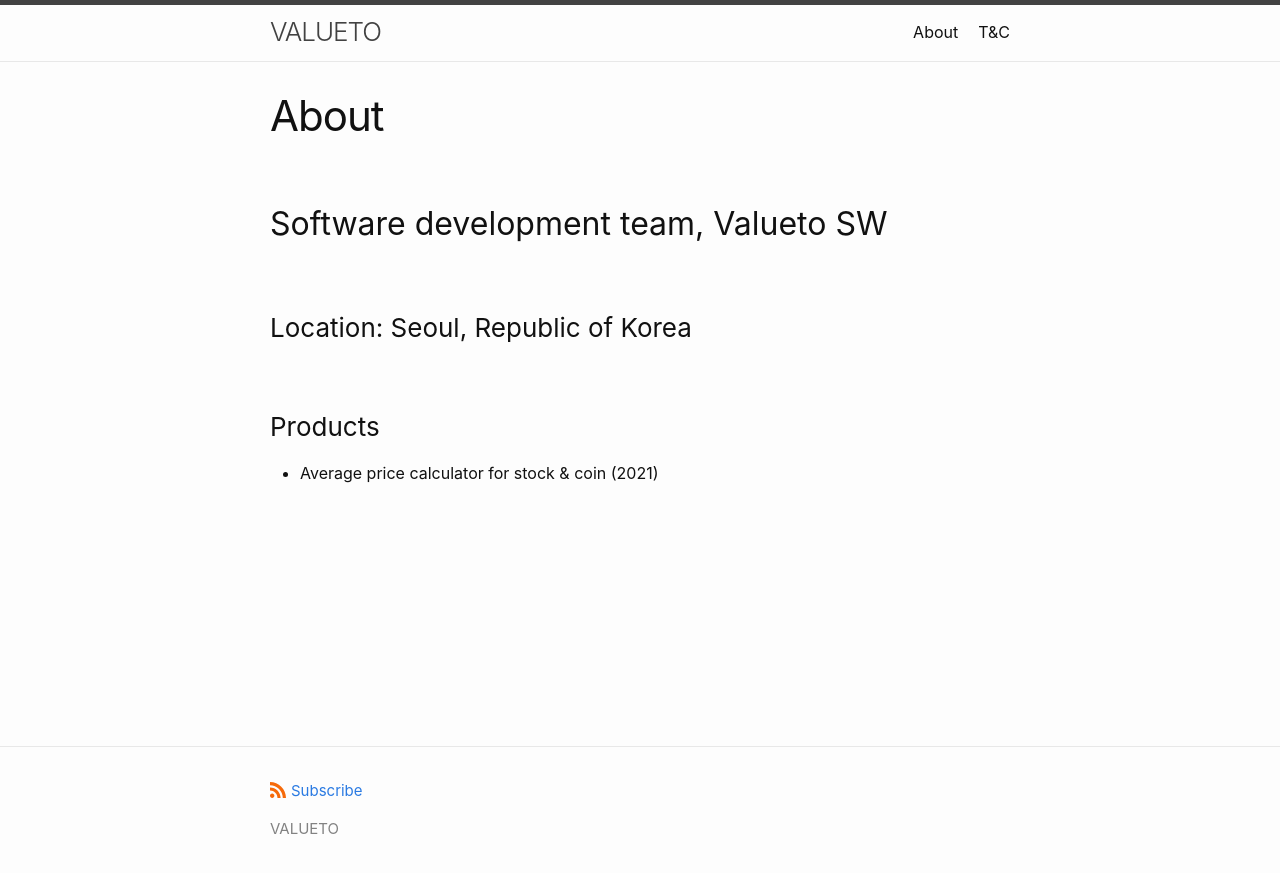
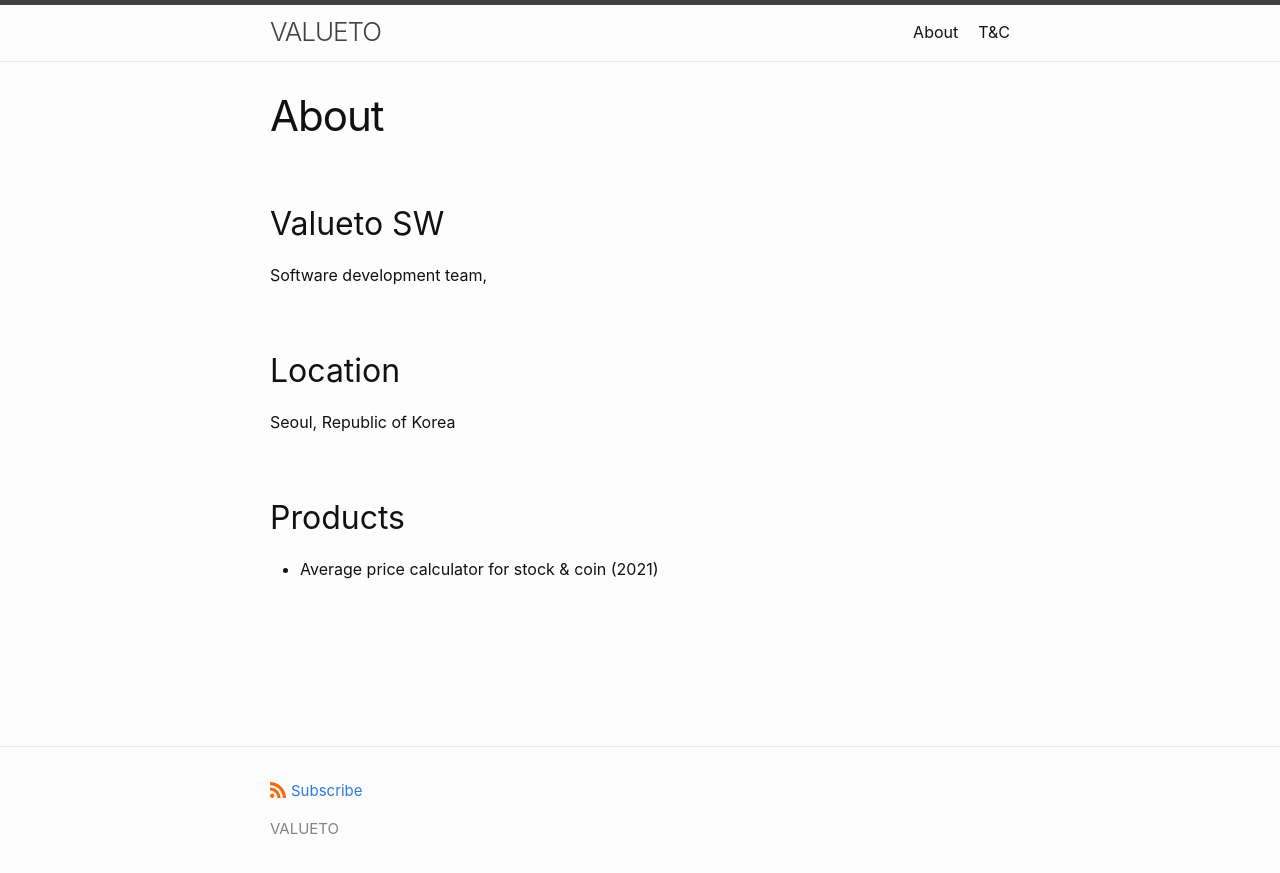
Before and after one commit to valueto/valueto.github.io, a Jekyll site: the page built from about.md, in a window 1280 px wide. Shown: the top 873 px of the page. Built offline with Jekyll 4.4.1, drawn with Linux system fonts in a browser that asks for light colours.

```diff
--- a/about.md
+++ b/about.md
@@ -4,13 +4,19 @@ title: About
 permalink: /about/
 ---
 
-## Software development team, Valueto SW
+## Valueto SW
 
 
-### Location: Seoul, Republic of Korea
+Software development team,
 
 
-### Products
+## Location
+
+
+Seoul, Republic of Korea
+
+
+## Products
 
 
  - Average price calculator for stock & coin (2021)
```
